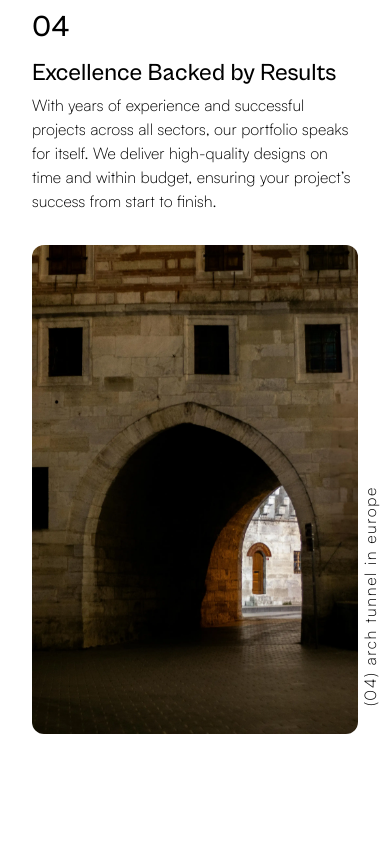
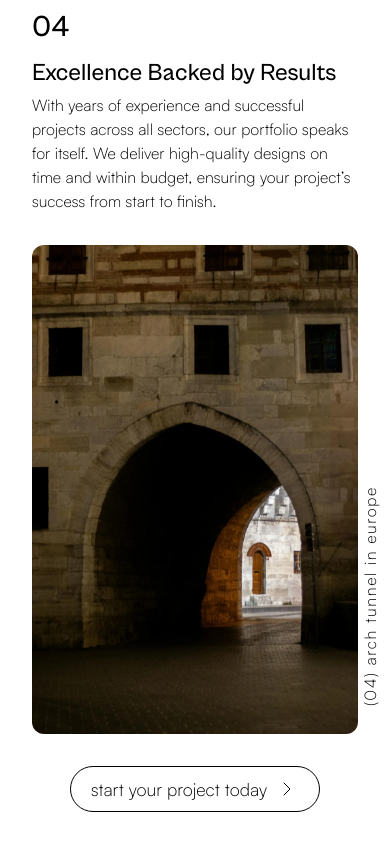
Before and after one commit to swayamsth/samplestudio, a React (Vite) app: page / in a window 390 px wide. Shown: the part 6943-7787 px from the top of the page. Before the commit the page ends 7709 px from the top, so only its background shows below. Built offline with nearby package versions, Linux system fonts and the light colour scheme.

Commit message:
Fixed Grid, Rotated Txt, Full size Img w Btn + Responsive Design

```diff
--- a/src/components/SetApart.jsx
+++ b/src/components/SetApart.jsx
@@ -1,9 +1,12 @@
 import React from "react";
 import { whyUs } from "../constants";
+import Button from "./Button";
 
 const SetApart = () => {
+  const contactBtn = whyUs[4]?.button;
+
   return (
-    <section className="p-8 grid grid-rows-6 grid-cols-2 gap-8 w-full h-full max-sm:flex max-sm:flex-col md:gap-24 lg:gap-52">
+    <section className="p-8 grid grid-rows-6 grid-cols-2 gap-8 w-full h-full max-sm:flex max-sm:flex-col sm:gap-x-12 md:gap-x-24 lg:gap-x-52">
       {/* First Section */}
 
       <div className="row-start-1 row-span-1 col-start-1 col-span-1">
@@ -90,7 +93,7 @@ const SetApart = () => {
 
       {/* Fourth Section */}
 
-      <div className="row-start-6 row-span-1 col-start-2 col-span-1">
+      <div className="row-start-6 row-span-1 col-start-2 col-span-1 relative z-10">
         <h1 className="font-cabinet text-3xl mb-3 font-medium sm:text-4xl lg:text-5xl 2xl:text-6xl">
           {whyUs[3].id}
         </h1>
@@ -115,6 +118,12 @@ const SetApart = () => {
           </p>
         </div>
       </div>
+
+      <div className="row-start-7 row-span-1 col-start-2 col-span-1">
+        <div className="flex justify-start items-center sm:-mt-12 md:-mt-13 lg:-mt-6 xl:-mt-12 2xl:-mt-20 max-sm:justify-center">
+          {contactBtn && <Button button={contactBtn} />}
+        </div>
+      </div>
     </section>
   );
 };
```
